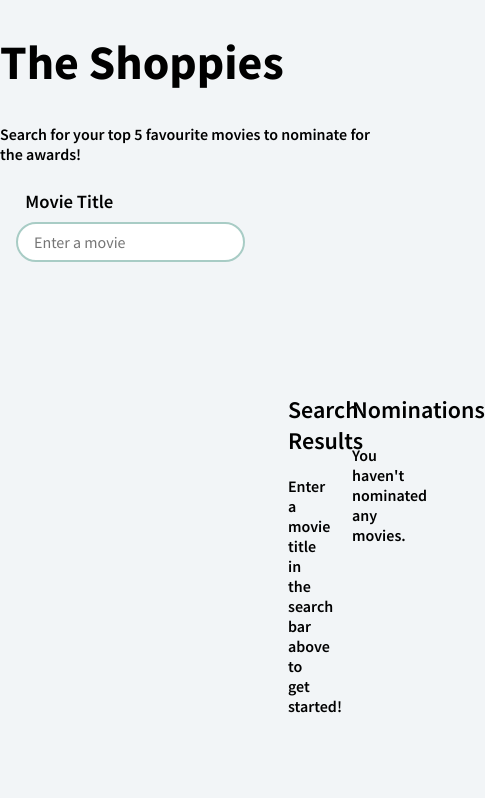
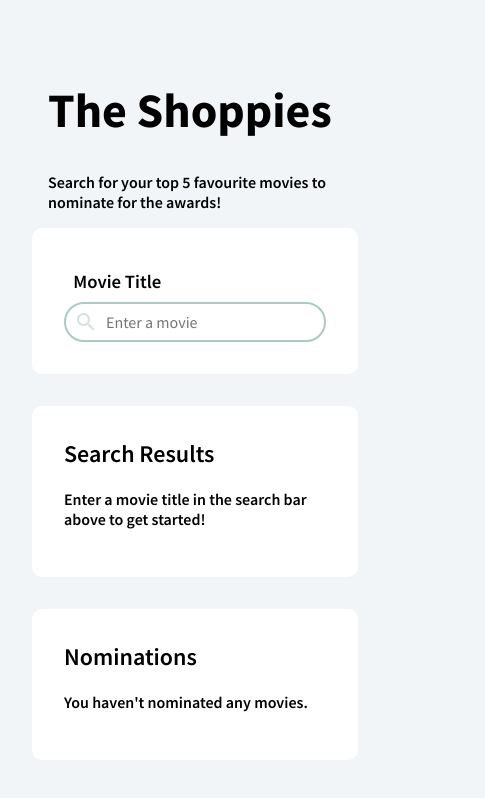
Before and after one commit to jvssicawu/shoppies, a Gatsby site: page / in a window 390 px wide. Shown: the whole page, 485 px wide, since content can reach past the window. Built offline with nearby package versions, Linux system fonts and the light colour scheme; Gatsby itself is replaced by a stand-in of ours.

Commit message:
Add responsive styling

```diff
--- a/src/Constants.js
+++ b/src/Constants.js
@@ -1,16 +1,17 @@
 export const DEFAULT_LABEL = 'Nominate';
 export const NOMINATION_LABEL = 'Remove';
 
-// (free-to-use fallback image)
-export const fallBackImgSrc = 'https://images.unsplash.com/photo-1601027847350-0285867c31f7?ixid=MXwxMjA3fDB8MHxwaG90by1wYWdlfHx8fGVufDB8fHw%3D&ixlib=rb-1.2.1&auto=format&fit=crop&w=634&q=80';
+export const fallBackImgSrc = 'assets/fallbackImage.jpg';
+export const searchIconSrc = 'assets/searchIcon.svg';
 
 export const MAX_NOMINATIONS = 5;
 
-// classNames
+// classNames / attributes
 export const DISABLED = 'disabled';
 export const ACTIVE = 'active';
 export const REMOVE = 'remove';
 export const SUCCESS = 'success';
+export const searchIconAlt = 'search-icon';
 
 // actions
 export const HIDE_BANNER_ACTION = 'HIDE_BANNER';
@@ -22,17 +23,21 @@ export const REMOVE_NOMINATION_ACTION = 'REMOVE_NOMINATION';
 
 // text
 export const title = 'The Shoppies';
-export const description = 'Search for your top 5 favourite movies to nominate for the awards!';
+export const searchTitle = 'Movie Title';
+export const description =
+  'Search for your top 5 favourite movies to nominate for the awards!';
 export const searchPlaceholder = 'Enter a movie';
 export const bannerSuccessMsg = 'Successfully added all nominations!';
 export const resultsPrefixErrorMsg = 'Could not load results for';
 export const resultsTryAgainMsg = 'Try searching for something else! :)';
-export const beginSearchMsg = 'Enter a movie title in the search bar above to get started!';
-export const noNominationsMsg = 'You haven\'t nominated any movies.';
+export const beginSearchMsg =
+  'Enter a movie title in the search bar above to get started!';
+export const noNominationsMsg = "You haven't nominated any movies.";
 
 export const theme = {
   primaryBackground: '#F2F5F7',
   secondaryBackground: '#FFFFFF',
+  buttonText: '#FFFFFF',
   primaryButtonTop: '#558999',
   primaryButtonBottom: '#A8CCC5',
   disabledButtonTop: '#9F9F9F',
@@ -43,3 +48,15 @@ export const theme = {
   removeButtonTop: '#C74343',
   removeButtonBottom: '#CCA8A8',
 };
+
+const size = {
+  mobile: '425px',
+  tablet: '768px',
+  laptop: '1024px',
+};
+
+export const Device = {
+  mobile: `(min-width: ${size.mobile})`,
+  tablet: `(min-width: ${size.tablet})`,
+  laptop: `(min-width: ${size.laptop})`,
+};
--- a/src/components/Button.js
+++ b/src/components/Button.js
@@ -1,5 +1,4 @@
 import React, { useContext } from 'react';
-import styled from 'styled-components';
 import {
   ACTIVE,
   ADD_NOMINATION_ACTION,
@@ -10,29 +9,7 @@ import {
   REMOVE_NOMINATION_ACTION,
 } from '../Constants';
 import { appContext } from '../contexts/Store';
-
-const ButtonWrapper = styled.div`
-  background: #558999;
-  border: none;
-  border-radius: 1.5em;
-  padding: 0.5em;
-  max-width: 5em;
-  text-align: center;
-  &:hover {
-    background: #a8ccc5;
-    cursor: pointer;
-  }
-  &.disabled {
-    background: #9f9f9f;
-    pointer-events: none;
-  }
-  &.remove {
-    background: #c74343;
-  }
-  &.remove:hover {
-    background: #cca8a8;
-  }
-`;
+import ButtonWrapper from '../containers/ButtonWrapper';
 
 const handleNomination = (nominee, state, dispatch) => {
   const { id: nid } = nominee;
--- a/src/components/Header.js
+++ b/src/components/Header.js
@@ -2,8 +2,12 @@ import styled from 'styled-components';
 
 export const Title = styled.h1``;
 
-const Header = styled.h2``;
+export const SubHeading = styled.h3`
+  color: ${(props) => props.theme.secondaryText};
+`;
 
-export const SubHeading = styled.h3``;
+const Header = styled.h2`
+  margin-top: 0;
+`;
 
 export default Header;
--- a/src/components/Intro.js
+++ b/src/components/Intro.js
@@ -1,27 +1,35 @@
 import React from 'react';
 import styled from 'styled-components';
-import { description, title } from '../Constants';
+import { description, Device, title } from '../Constants';
 import { GlobalStyle } from '../styles/global';
 import { Title } from './Header';
 import Search from './Search';
 
 const IntroContainer = styled.div`
-  display: flex;
+  display: block;
+  margin: 2em;
 `;
 
-const IntroWrapper = styled.div`
-  display: block;
+const TextWrapper = styled.div`
   margin: auto;
+  padding: 1em;
+  box-sizing: border-box;
+  @media ${Device.tablet} {
+    width: 80%;
+  }
+  @media ${Device.laptop} {
+    width: 50%;
+  }
 `;
 
 const Intro = () => (
   <IntroContainer>
-    <IntroWrapper>
+    <TextWrapper>
       <GlobalStyle />
       <Title>{title}</Title>
       <span>{description}</span>
-      <Search />
-    </IntroWrapper>
+    </TextWrapper>
+    <Search />
   </IntroContainer>
 );
 
--- a/src/components/Nominations.js
+++ b/src/components/Nominations.js
@@ -1,22 +1,17 @@
 import React, { useContext } from 'react';
-import styled from 'styled-components';
 import { NOMINATION_LABEL, noNominationsMsg } from '../Constants';
+import Content from '../containers/Content';
 import { appContext } from '../contexts/Store';
 import Header from './Header';
 import Post from './Post';
 
-const NominationsWrapper = styled.div`
-  margin: 2em;
-  width: 50%;
-`;
-
 const Nominations = () => {
   const { state } = useContext(appContext);
   return (
-    <NominationsWrapper>
+    <Content className="nominations">
       <Header>Nominations</Header>
       {state.nominations.length === 0 && <p>{noNominationsMsg}</p>}
-      {state.nominations.map(({id, title, year, imageUrl}) => (
+      {state.nominations.map(({ id, title, year, imageUrl }) => (
         <Post
           key={id}
           id={id}
@@ -26,7 +21,7 @@ const Nominations = () => {
           label={NOMINATION_LABEL}
         />
       ))}
-    </NominationsWrapper>
+    </Content>
   );
 };
 
--- a/src/components/Posts.js
+++ b/src/components/Posts.js
@@ -1,5 +1,4 @@
 import React, { useContext } from 'react';
-import styled from 'styled-components';
 import {
   DEFAULT_LABEL,
   beginSearchMsg,
@@ -7,18 +6,14 @@ import {
   resultsTryAgainMsg,
 } from '../Constants';
 import { appContext } from '../contexts/Store';
+import Content from '../containers/Content';
 import Header from './Header';
 import Post from './Post';
-
-const PostsWrapper = styled.div`
-  margin: 2em;
-  width: 50%;
-`;
 
 const Posts = () => {
   const { state } = useContext(appContext);
   return (
-    <PostsWrapper>
+    <Content className="posts">
       <Header>Search Results</Header>
       {state.posts.length === 0 && !state.error && <p>{beginSearchMsg}</p>}
       {state.error ? (
@@ -35,7 +30,7 @@ const Posts = () => {
           />
         ))
       )}
-    </PostsWrapper>
+    </Content>
   );
 };
 
--- a/src/components/Search.js
+++ b/src/components/Search.js
@@ -1,29 +1,23 @@
 import React, { useContext } from 'react';
 import styled from 'styled-components';
 import {
+  searchIconAlt,
+  searchIconSrc,
   searchPlaceholder,
+  searchTitle,
   SET_ERROR_ACTION,
   SET_POSTS_ACTION,
   SET_SEARCH_ACTION,
 } from '../Constants';
 import { appContext } from '../contexts/Store';
+import SearchWrapper from '../containers/SearchWrapper';
 
-const SearchWrapper = styled.div`
-  padding: 1em;
-  input {
-    padding: 0.5em;
-    padding-left: 1em;
-    font-size: 1em;
-    font-weight: 400;
-    border: solid 2px #a8ccc5;
-    border-radius: 30px;
-  }
-  input:focus {
-    outline: none;
-    box-shadow: 0 0 3pt 1pt #a8ccc5;
-  }
-  h3 {
-    margin: 0.5em;
+const InputWrapper = styled.div`
+  position: relative;
+  img {
+    position: absolute;
+    top: 8px;
+    left: 10px;
   }
 `;
 
@@ -50,13 +44,16 @@ const Search = () => {
   const { dispatch } = useContext(appContext);
   return (
     <SearchWrapper>
-      <h3>Movie Title</h3>
+      <h3>{searchTitle}</h3>
+      <InputWrapper>
         <input
           type="text"
           placeholder={searchPlaceholder}
           onFocus={handleFocus}
           onKeyDown={(event) => handleSubmit(event, dispatch)}
         />
+        <img src={searchIconSrc} alt={searchIconAlt} />
+      </InputWrapper>
     </SearchWrapper>
   );
 };
--- /dev/null
+++ b/src/containers/ButtonWrapper.js
@@ -0,0 +1,51 @@
+import styled from 'styled-components';
+
+const ButtonWrapper = styled.div`
+  background-image: linear-gradient(
+    to right,
+    ${(props) => props.theme.primaryButtonTop},
+    ${(props) => props.theme.primaryButtonBottom}
+  );
+  border: none;
+  border-radius: 1.5em;
+  color: ${(props) => props.theme.buttonText};
+  font-weight: 300;
+  padding: 0.5em;
+  max-width: 5em;
+  text-align: center;
+  -webkit-transition: all 0.2s ease-in-out;
+  -moz-transition: all 0.2s ease-in-out;
+  -o-transition: all 0.2s ease-in-out;
+  transition: all 0.2s ease-in-out;
+  &:hover {
+    -webkit-transform: translateY(-4px);
+    -moz-transform: translateY(-4px);
+    -o-transform: translateY(-4px);
+    transform: translateY(-4px);
+    cursor: pointer;
+  }
+  &.disabled {
+    background-image: linear-gradient(
+      to right,
+      ${(props) => props.theme.disabledButtonTop},
+      ${(props) => props.theme.disabledButtonBottom}
+    );
+    pointer-events: none;
+  }
+  &.remove {
+    background-image: linear-gradient(
+      to right,
+      ${(props) => props.theme.removeButtonTop},
+      ${(props) => props.theme.removeButtonBottom}
+    );
+  }
+  &.remove:hover {
+    -webkit-transform: translateY(-4px);
+    -moz-transform: translateY(-4px);
+    -o-transform: translateY(-4px);
+    transform: translateY(-4px);
+    cursor: pointer;
+  }
+`;
+
+export default ButtonWrapper;
--- /dev/null
+++ b/src/containers/Container.js
@@ -0,0 +1,13 @@
+import styled from 'styled-components';
+import { Device } from '../Constants';
+
+const Container = styled.div`
+  display: block;
+  margin: 2em;
+  @media ${Device.tablet} {
+    display: flex;
+    justify-content: center;
+  }
+`;
+
+export default Container;
--- /dev/null
+++ b/src/containers/Content.js
@@ -0,0 +1,33 @@
+import styled from 'styled-components';
+import { Device } from '../Constants';
+
+const Content = styled.div`
+  background: ${(props) => props.theme.secondaryBackground};
+  border-radius: 10px;
+  padding: 2em;
+  box-sizing: border-box;
+  &:not(:last-child) {
+    margin-bottom: 2em;
+  }
+  @media ${Device.tablet} {
+    width: 80%;
+    &:not(:last-child) {
+      margin-bottom: 0;
+      margin-right: 2em;
+    }
+    &.posts,
+    &.nominations {
+      width: 40%;
+      min-height: 300px;
+    }
+  }
+  @media ${Device.laptop} {
+    width: 50%;
+    &.posts,
+    &.nominations {
+      width: 25%;
+    }
+  }
+`;
+
+export default Content;
--- /dev/null
+++ b/src/containers/SearchWrapper.js
@@ -0,0 +1,24 @@
+import styled from 'styled-components';
+import Content from './Content';
+
+const SearchWrapper = styled(Content)`
+  margin: auto;
+  input {
+    padding: 0.5em 0.5em 0.5em 2.5em;
+    box-sizing: border-box;
+    font-size: 1em;
+    font-weight: 400;
+    border: solid 2px ${(props) => props.theme.searchBar};
+    border-radius: 30px;
+    width: 100%;
+  }
+  input:focus {
+    outline: none;
+    box-shadow: 0 0 3pt 1pt ${(props) => props.theme.searchBar};
+  }
+  h3 {
+    margin: 0.5em;
+  }
+`;
+
+export default SearchWrapper;
--- a/src/contexts/Reducer.js
+++ b/src/contexts/Reducer.js
@@ -39,7 +39,7 @@ const Reducer = (state, action) => {
         ...state,
         showBanner: state.nominations.length - 1 === MAX_NOMINATIONS,
         nominations: state.nominations.filter(
-          ({ id }) => id !== action.payload.id,
+          ({ id }) => id !== action.payload.id
         ),
       };
     case HIDE_BANNER_ACTION:
--- a/src/pages/index.js
+++ b/src/pages/index.js
@@ -1,28 +1,22 @@
 import React from 'react';
-import styled, { ThemeProvider } from 'styled-components';
+import { ThemeProvider } from 'styled-components';
+import { theme } from '../Constants';
 import Banner from '../components/Banner';
+import Container from '../containers/Container';
 import Intro from '../components/Intro';
 import Nominations from '../components/Nominations';
 import Posts from '../components/Posts';
-import { theme } from '../Constants';
 import StateProvider from '../contexts/Store';
-
-const Content = styled.div`
-  display: flex;
-  justify-content: center;
-  align-items: stretch;
-  margin: 4em 20em;
-`;
 
 const Home = () => (
   <StateProvider>
     <ThemeProvider theme={theme}>
       <Intro />
-      <Content>
+      <Container>
         <Posts />
         <Nominations />
         <Banner />
-      </Content>
+      </Container>
     </ThemeProvider>
   </StateProvider>
 );
```
Also changed, not shown: src/components/Post.js (+3 -6 lines), static/assets/fallbackImage.jpg (added), static/assets/searchIcon.svg (renamed from src/assets/searchIcon.svg). Lines whose indentation alone changed are shown as unchanged.
